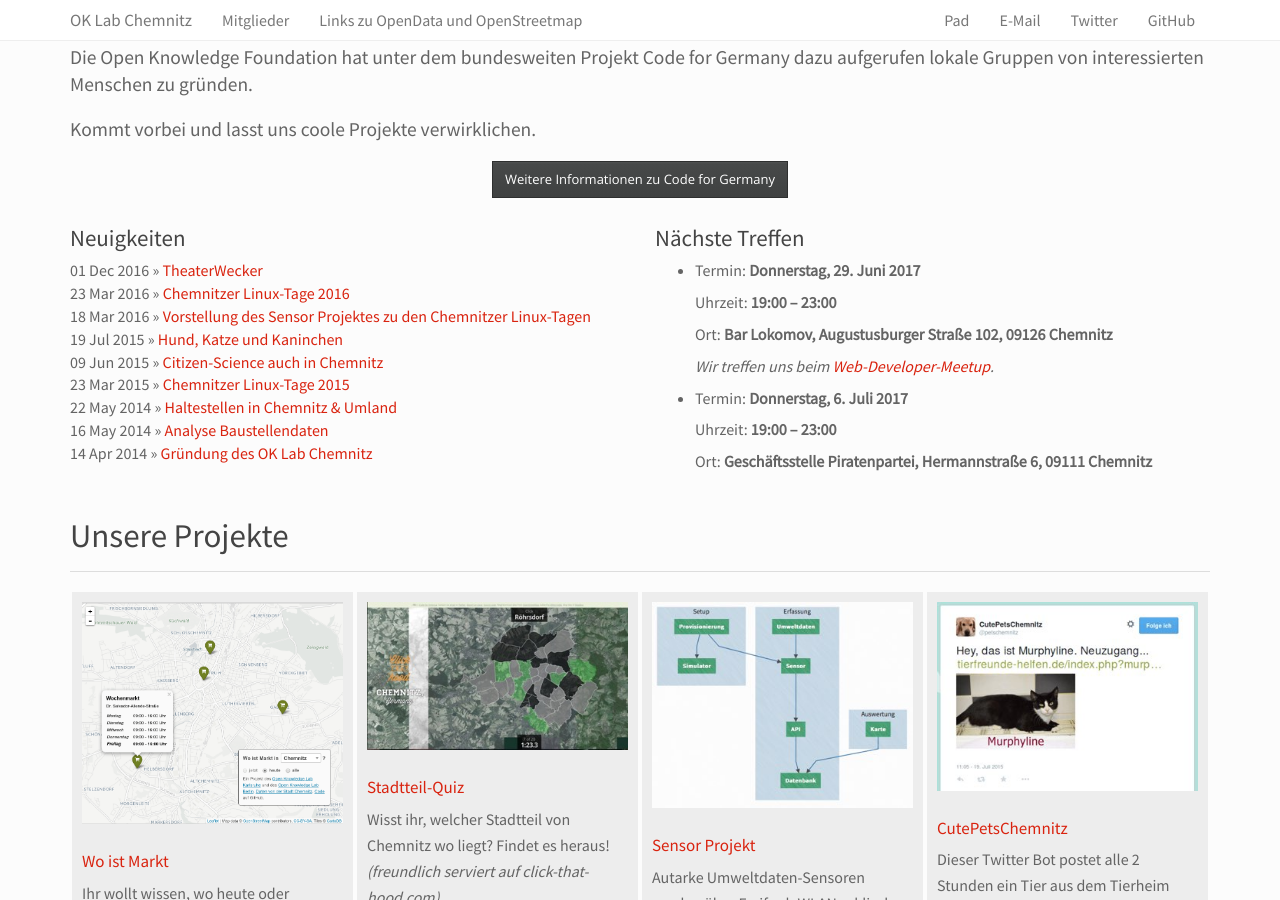
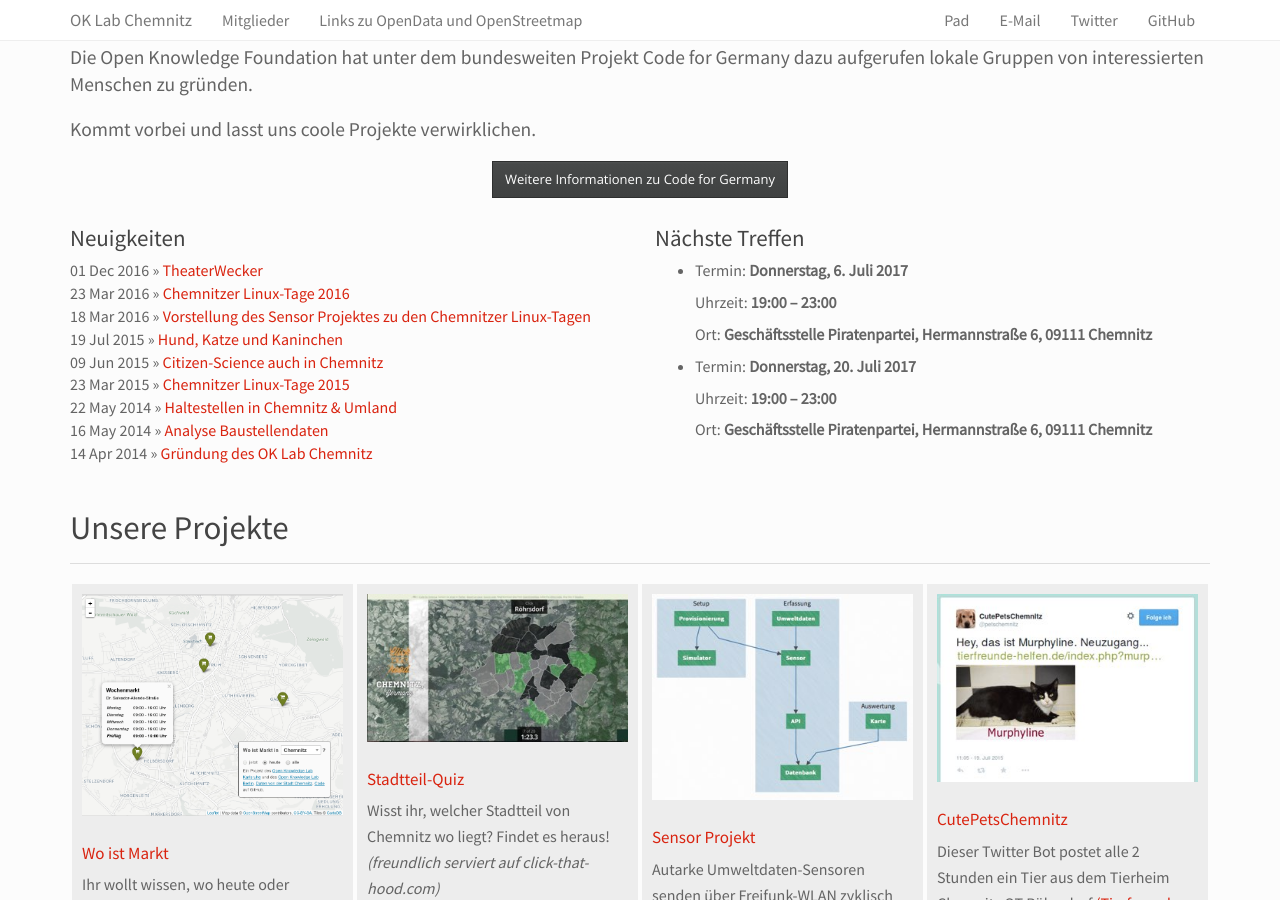
Before and after one commit to CodeforChemnitz/codeforchemnitz.github.io, a Jekyll site: the page built from index.html, in a window 1280 px wide and 900 px high, scrolled down 1282 px. Built offline with Jekyll 4.4.1, drawn with Linux system fonts in a browser that asks for light colours.

Commit message:
Update events

```diff
--- a/_data/treffen.yml
+++ b/_data/treffen.yml
@@ -4,14 +4,13 @@
 # more: Wir treffen uns beim <a href="https://www.meetup.com/de-DE/Web-Developer-Chemnitz/">Web-Developer-Meetup</a>.
 
 - day: Donnerstag
-  day-nr: 29
-  month: Juni 2017
-  time: "19:00 – 23:00"
-  location: Bar Lokomov, Augustusburger Straße 102, 09126 Chemnitz
-  more: Wir treffen uns beim <a href="https://www.meetup.com/de-DE/Web-Developer-Chemnitz/">Web-Developer-Meetup</a>.
-
-- day: Donnerstag
   day-nr: 6
   month: Juli 2017
   time: "19:00 – 23:00"
   location: Geschäftsstelle Piratenpartei, Hermannstraße 6, 09111 Chemnitz
+
+- day: Donnerstag
+  day-nr: 20
+  month: Juli 2017
+  time: "19:00 – 23:00"
+  location: Geschäftsstelle Piratenpartei, Hermannstraße 6, 09111 Chemnitz
```
